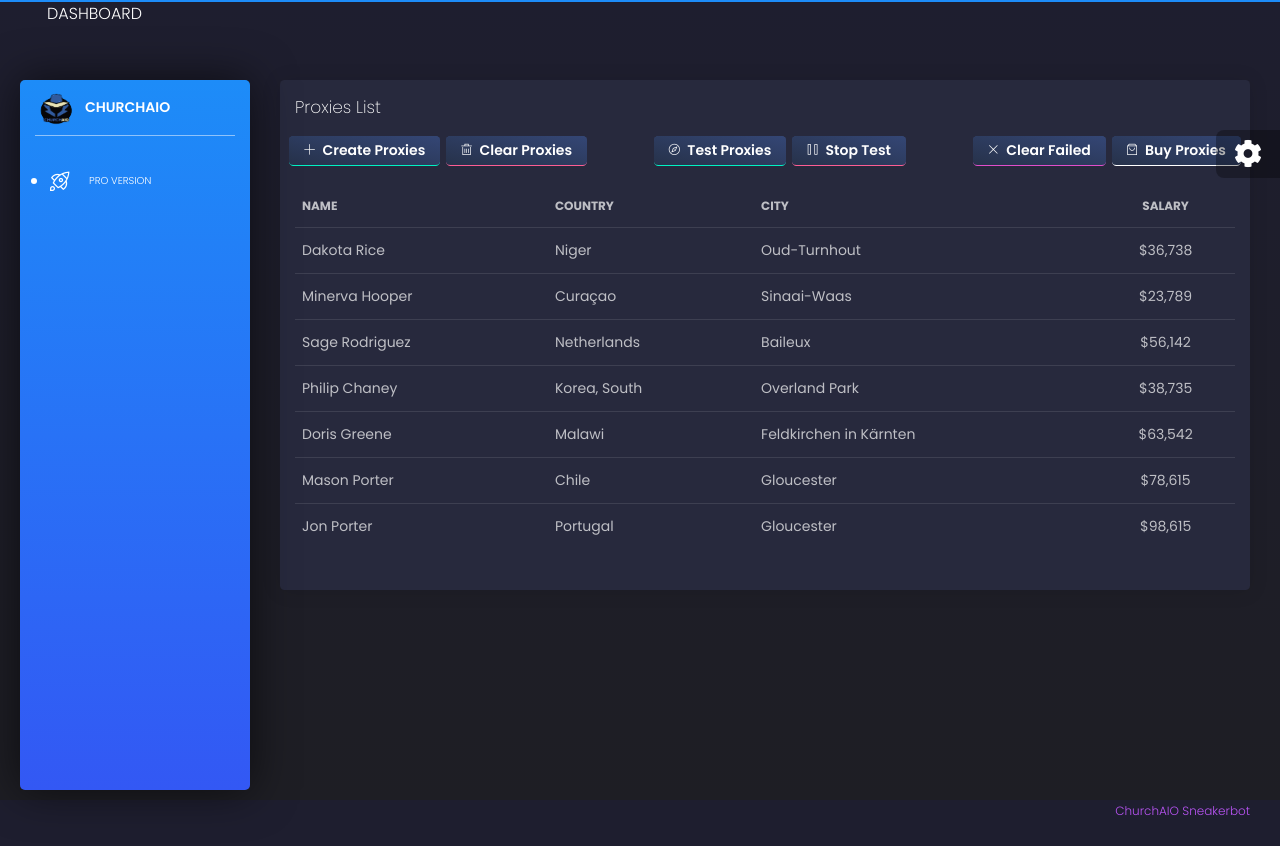
After one commit to z4forzubair/sneakerbot, a Django app: template sneakerbot_backend/templates/proxies.html in a window 1280 px wide. The commit adds this page. Run offline with Django 3.2, Linux system fonts and the light colour scheme; the template is opened without the code that fills it, so the values that code supplies are empty; some libraries are stand-ins or nearby versions.

Commit message:
made proxies tab/page similar to tasks and updated some new buttons/modal button colors

```diff
--- a/churchaio/urls.py
+++ b/churchaio/urls.py
@@ -29,6 +29,9 @@ urlpatterns = [
     path('billing_profiles/clear/', views.clearBilling, name='clearBilling'),
     path('billing_profiles/<int:profile_id>/updateFav/', views.updateFavorite, name='updateFavorite'),
 
+    # proxies
+    path('proxies/', views.proxies, name='proxies'),
+
     # Matches any html file
     # to change the following and its view to handle 404/500 responses
     # re_path(r'^.*\.*', views.pages, name='pages'),
--- a/sneakerbot_backend/templates/includes/sidebar.html
+++ b/sneakerbot_backend/templates/includes/sidebar.html
@@ -27,6 +27,12 @@
                     <a href="{% url 'billing' %}">
                         <i class="tim-icons icon-badge"></i>
                         <p>Billing Profiles</p>
+                    </a>
+                </li>
+                <li class="{% if 'proxies' in segment %} active {% endif %} ">
+                    <a href="{% url 'proxies' %}">
+                        <i class="tim-icons icon-spaceship"></i>
+                        <p>Proxies</p>
                     </a>
                 </li>
                 <li class="{% if 'icons' in segment %} active {% endif %}">
--- /dev/null
+++ b/sneakerbot_backend/templates/proxies.html
@@ -0,0 +1,190 @@
+{% extends "layouts/base.html" %}
+
+{% block title %} Proxies {% endblock %}
+
+{% block content %}
+    <div class="card ">
+        <div class="card-header">
+            <h4 class="card-title"> Proxies List</h4>
+        </div>
+        <div class="d-flex ml-md-2 justify-content-between mr-md-2">
+            <div>
+                <button type="button" name="login" class="btn btn-sm border-bottom border-success small-font small-width" data-toggle="modal" data-target="#add-tasks">
+                    <i class="tim-icons icon-simple-add small pb-1 pr-1"></i>
+                    Create Proxies
+                </button>
+                <button type="button" name="login" class="btn btn-sm border-bottom border-danger small-font small-width">
+                    <i class="tim-icons icon-trash-simple small pb-1 pr-1"></i>
+                    Clear Proxies
+                </button>
+            </div>
+
+            <div>
+                <button type="button" name="login" class="btn btn-sm border-bottom border-success small-font small-width">
+                    <i class="tim-icons icon-compass-05 small pb-1 pr-1"></i>
+                    Test Proxies
+                </button>
+                <button type="button" name="login" class="btn btn-sm border-bottom border-danger small-font small-width">
+                    <i class="tim-icons icon-button-pause small pb-1 pr-1"></i>
+                    Stop Test
+                </button>
+            </div>
+
+            <div>
+                <button type="button" name="login" class="btn btn-sm border-bottom border-primary small-font small-width">
+                    <i class="tim-icons icon-simple-remove small pb-1 pr-1"></i>
+                    Clear Failed
+                </button>
+                <button type="button" name="login" class="btn btn-sm border-bottom border-neutral small-font small-width">
+                    <i class="tim-icons icon-bag-16 small pb-1 pr-1"></i>
+                    Buy Proxies
+                </button>
+            </div>
+
+        </div>
+        <div class="card-body">
+            <div class="table-responsive">
+                <table class="table tablesorter " id="">
+                    <thead class=" text-primary">
+                    <tr>
+                        <th>
+                            Name
+                        </th>
+                        <th>
+                            Country
+                        </th>
+                        <th>
+                            City
+                        </th>
+                        <th class="text-center">
+                            Salary
+                        </th>
+                    </tr>
+                    </thead>
+                    <tbody>
+                    <tr>
+                        <td>
+                            Dakota Rice
+                        </td>
+                        <td>
+                            Niger
+                        </td>
+                        <td>
+                            Oud-Turnhout
+                        </td>
+                        <td class="text-center">
+                            $36,738
+                        </td>
+                    </tr>
+                    <tr>
+                        <td>
+                            Minerva Hooper
+                        </td>
+                        <td>
+                            Curaçao
+                        </td>
+                        <td>
+                            Sinaai-Waas
+                        </td>
+                        <td class="text-center">
+                            $23,789
+                        </td>
+                    </tr>
+                    <tr>
+                        <td>
+                            Sage Rodriguez
+                        </td>
+                        <td>
+                            Netherlands
+                        </td>
+                        <td>
+                            Baileux
+                        </td>
+                        <td class="text-center">
+                            $56,142
+                        </td>
+                    </tr>
+                    <tr>
+                        <td>
+                            Philip Chaney
+                        </td>
+                        <td>
+                            Korea, South
+                        </td>
+                        <td>
+                            Overland Park
+                        </td>
+                        <td class="text-center">
+                            $38,735
+                        </td>
+                    </tr>
+                    <tr>
+                        <td>
+                            Doris Greene
+                        </td>
+                        <td>
+                            Malawi
+                        </td>
+                        <td>
+                            Feldkirchen in Kärnten
+                        </td>
+                        <td class="text-center">
+                            $63,542
+                        </td>
+                    </tr>
+                    <tr>
+                        <td>
+                            Mason Porter
+                        </td>
+                        <td>
+                            Chile
+                        </td>
+                        <td>
+                            Gloucester
+                        </td>
+                        <td class="text-center">
+                            $78,615
+                        </td>
+                    </tr>
+                    <tr>
+                        <td>
+                            Jon Porter
+                        </td>
+                        <td>
+                            Portugal
+                        </td>
+                        <td>
+                            Gloucester
+                        </td>
+                        <td class="text-center">
+                            $98,615
+                        </td>
+                    </tr>
+                    </tbody>
+                </table>
+            </div>
+        </div>
+    </div>
+
+    <div class="modal fade" id="add-tasks" tabindex="-1" role="dialog" aria-labelledby="exampleModalCenterTitle"
+         aria-hidden="true">
+        <div class="modal-dialog bg-dark" role="document">
+            <div class="modal-content bg-dark">
+                <div class="modal-header">
+                    <h5 class="modal-title" id="exampleModalLongTitle">Modal title</h5>
+                    <button type="button" class="close" data-dismiss="modal" aria-label="Close">
+                        <span aria-hidden="true">&times;</span>
+                    </button>
+                </div>
+                <div class="modal-body">
+                    ...
+                </div>
+                <div class="modal-footer">
+                    <button type="button" class="btn btn-secondary" data-dismiss="modal">Close</button>
+                    <button type="button" class="btn btn-info">Save changes</button>
+                </div>
+            </div>
+        </div>
+    </div>
+
+{% endblock content %}
```
Also changed, not shown: churchaio/views.py (+9 -0 lines).
